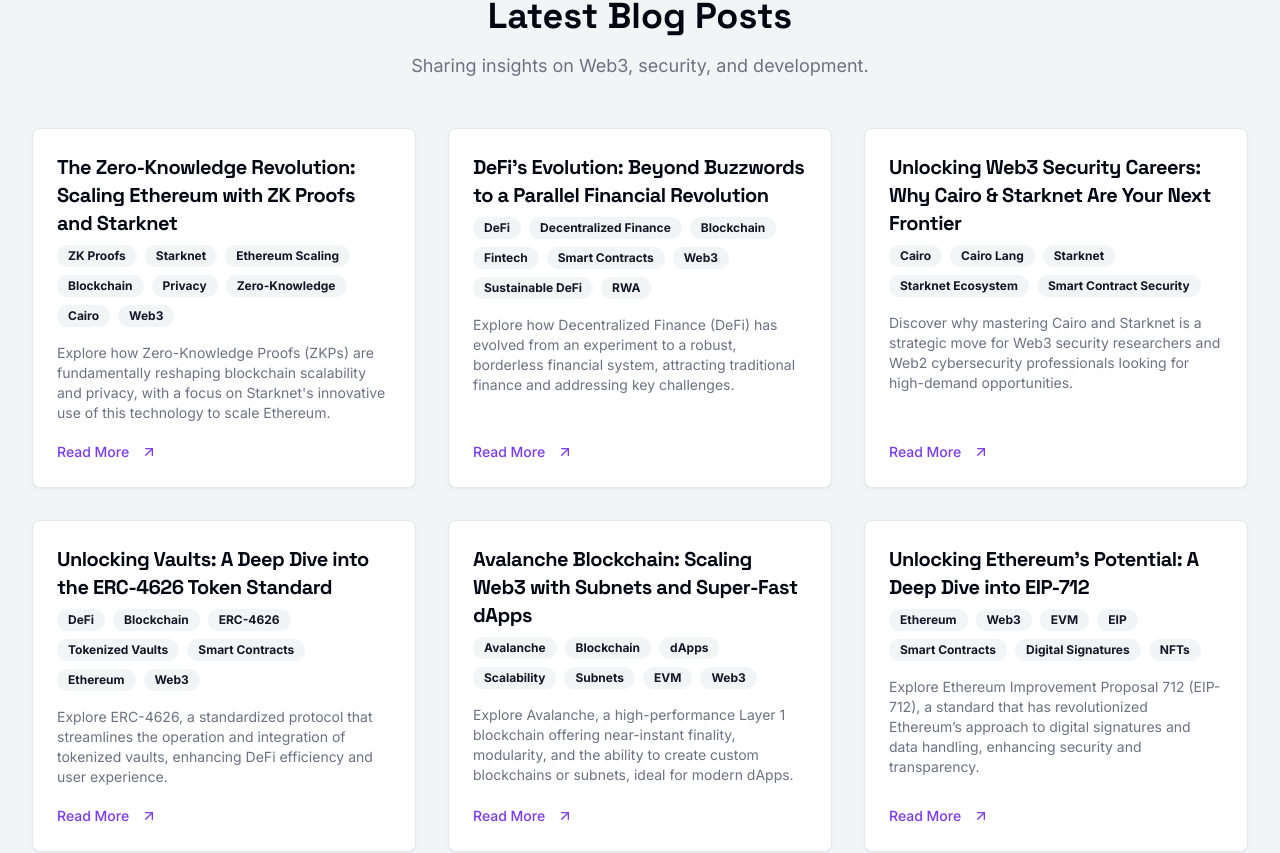
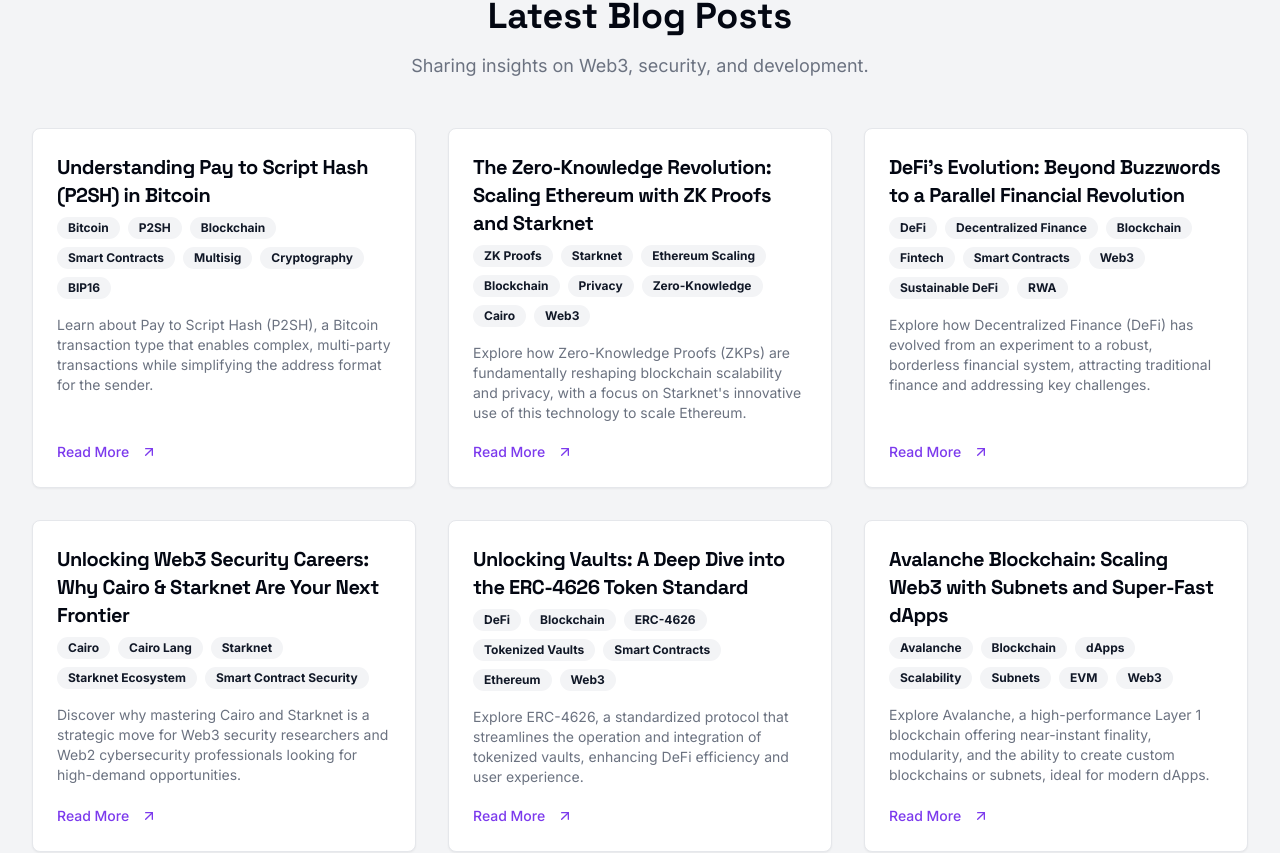
Before and after one commit to mishraji874/Portfolio, a Next.js app: page / in a window 1280 px wide. Shown: the part 8115-8968 px from the top of the page. Built offline with nearby package versions, Linux system fonts and the light colour scheme.

Commit message:
src/components/sections/blog.tsx p2sh blog updated

```diff
--- a/src/components/sections/blog.tsx
+++ b/src/components/sections/blog.tsx
@@ -5,6 +5,21 @@
 import { ArrowUpRight, ArrowRight } from "lucide-react";
 
 const blogPosts = [
+  {
+    title: "Understanding Pay to Script Hash (P2SH) in Bitcoin",
+    description:
+      "Learn about Pay to Script Hash (P2SH), a Bitcoin transaction type that enables complex, multi-party transactions while simplifying the address format for the sender.",
+    url: "https://markdown-memoirs.vercel.app/blogs/pay-to-script-hash-p2sh-bitcoin",
+    tags: [
+      "Bitcoin",
+      "P2SH",
+      "Blockchain",
+      "Smart Contracts",
+      "Multisig",
+      "Cryptography",
+      "BIP16",
+    ],
+  },
   {
     title:
       "The Zero-Knowledge Revolution: Scaling Ethereum with ZK Proofs and Starknet",
@@ -84,21 +99,6 @@
       "Web3",
     ],
   },
-  {
-    title: "Unlocking Ethereum’s Potential: A Deep Dive into EIP-712",
-    description:
-      "Explore Ethereum Improvement Proposal 712 (EIP-712), a standard that has revolutionized Ethereum’s approach to digital signatures and data handling, enhancing security and transparency.",
-    url: "https://markdown-memoirs.vercel.app/blogs/eip-712-deep-dive",
-    tags: [
-      "Ethereum",
-      "Web3",
-      "EVM",
-      "EIP",
-      "Smart Contracts",
-      "Digital Signatures",
-      "NFTs",
-    ],
-  },
 ];
 
 export default function BlogSection() {
```
